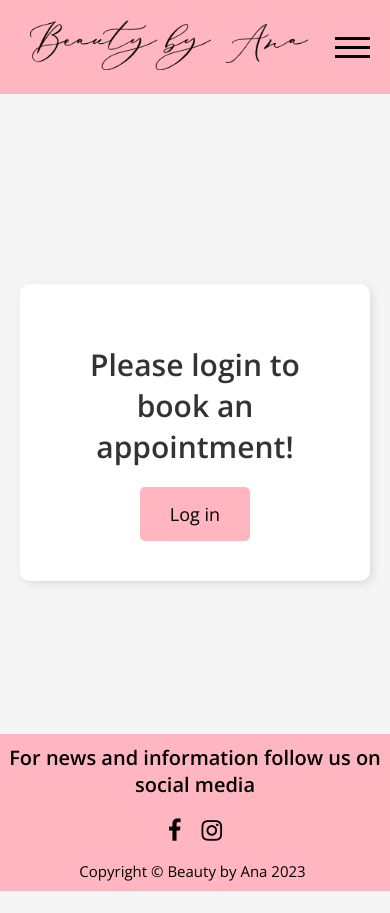
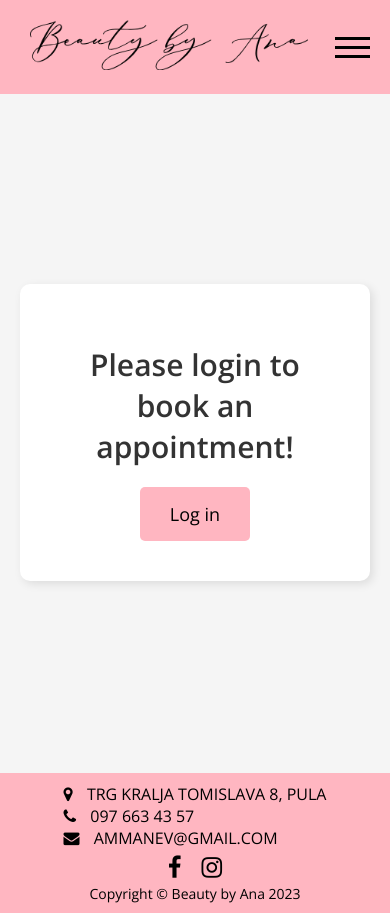
Before and after one commit to mateorumac/Beauty-by-Ana, a Vue app: page /termini in a window 390 px wide. Before the commit the page ends 891 px from the top, so only its background shows below. Built offline with nearby package versions, Linux system fonts and the light colour scheme.

Commit message:
finished frontend

```diff
--- a/src/components/Footer.vue
+++ b/src/components/Footer.vue
@@ -1,9 +1,15 @@
 <template>
   <footer v-if="$route.path !== '/login' && $route.path !== '/signup'">
     <div class="footer-content">
-    <p class="footer-text"><b>
-    For news and information follow us on social media</b></p>
+      <!-- Contact Information -->
+      <div class="contact-info">
+        <p><i class="fa fa-map-marker"></i> TRG KRALJA TOMISLAVA 8, PULA</p>
+        <p><i class="fa fa-phone"></i> 097 663 43 57</p>
+        <p><i class="fa fa-envelope"></i> AMMANEV@GMAIL.COM</p>
+      </div>
+      <!-- Social Media -->
       <div class="social-media">
+        <p class="footer-text">Follow to stay updated</p>
         <a href="https://www.facebook.com/anaminyme.manev" target="_blank" class="social-icon">
           <i class="fa fa-facebook-f"></i>
         </a>
@@ -11,10 +17,10 @@
           <i class="fa fa-instagram"></i>
         </a>
       </div>
+      <!-- Copyright -->
       <p class="footer-text1">Copyright © Beauty by Ana 2023</p>
     </div>
   </footer>
-
 </template>
 
 <style lang="scss">
@@ -27,38 +33,50 @@ footer {
   color: #000000;
   font-family: 'Open Sans', sans-serif;
   box-sizing: border-box;
-  padding: 5px 0; /* Increased height */
+  padding: 10px 0; /* Increased height for better spacing */
 }
 
 .footer-content {
   display: flex;
-  flex-direction: column;
-  align-items: center;
-  justify-content: center;
+  justify-content: space-between; /* Distribute items across the footer */
+  align-items: center; /* Center items vertically */
   text-align: center;
+  padding: 0 20px; /* Horizontal padding */
+}
+
+.contact-info {
+  flex: 1; /* Allow this section to take as much space as needed */
+  text-align: left; /* Align text to the left */
+  font-size: 18px;
+  display: flex;
+  flex-direction: column; /* Stack contact info vertically */
+  align-items: flex-start; /* Align items to the start of the container */
+}
+
+.contact-info p {
+  margin: 0; /* Remove margin for consistent spacing */
+  font-size: 16px; /* Ensure font size is consistent */
+}
+
+.contact-info i {
+  margin-right: 10px;
+}
+
+.social-media {
+  flex: 1; /* Center the social media section */
+  display: flex;
+  align-items: center; /* Align items vertically */
+  justify-content: center; /* Center the social media icons */
 }
 
 .footer-text {
-  margin: 5px 0;
-  font-size: 20px;
-}
-
-.footer-text1 {
-  margin: 5px;
-  margin-left: 0;
-  font-size: 15px;
-}
-.social-media {
-  display: flex;
-  flex-direction: row;
-  align-items: center;
-  justify-content: center;
-  margin: 10px 0; /* Space between text and icons */
+  margin-right: 20px; /* Space between text and icons */
+  font-size: 16px; /* Ensure font size is consistent */
 }
 
 .social-icon {
   margin: 0 10px;
-  font-size: 24px;
+  font-size: 24px; /* Ensure icons are the same size */
   color: #000000;
   transition: transform 0.3s ease, color 0.3s ease;
 }
@@ -68,31 +86,40 @@ footer {
   color: #fff;
 }
 
+.footer-text1 {
+  flex: 1; /* Allow this section to take as much space as needed */
+  text-align: right; /* Align text to the right */
+  font-size: 16px; /* Ensure font size is consistent */
+}
+
 @media (max-width: 600px) {
   .footer-content {
     flex-direction: column;
     align-items: center;
     text-align: center;
+  }
 
+  .contact-info {
+    text-align: center; /* Center-align text on small screens */
+    margin-bottom: 1px;
   }
 
   .social-media {
-    flex-direction: row;
-    justify-content: center; /* Center align the icons */
-    margin-top: 10px;
-
+    display: flex;
+    align-items: center;
+    justify-content: center; /* Center the social media icons */
+    margin-bottom: 1px; /* Space between social media and copyright */
   }
 
-  .social-media .footer-text {
-    margin-bottom: 10px;
-     /* Space between the text and icons */
+  .footer-text {
+    display: none; /* Hide the "Follow to stay updated" text on mobile */
   }
 
-  .social-icon {
-    margin: 0 10px; /* Space between the icons */
+  .footer-text1 {
+    font-size: 14px;
+    margin: 0; /* Smaller font size for copyright */
   }
 }
-
 </style>
 
 <script>
--- a/src/components/Navbar.vue
+++ b/src/components/Navbar.vue
@@ -10,7 +10,6 @@
       <li><router-link to="/cjenik">Prices</router-link></li>
       <li><router-link to="/termini">Booking</router-link></li>
       <li><router-link to="/korisnici">Reviews</router-link></li>
-      <li><router-link to="/kontakt">Contact</router-link></li>
       <li v-if="!isAuthenticated()">
         <router-link to="/signup" class="register-button">Register now</router-link>
       </li>
@@ -28,7 +27,6 @@
       <li @click="toggleNav"><router-link to="/cjenik">Prices</router-link></li>
       <li @click="toggleNav"><router-link to="/termini">Booking</router-link></li>
       <li @click="toggleNav"><router-link to="/korisnici">Reviews</router-link></li>
-      <li @click="toggleNav"><router-link to="/kontakt">Contact</router-link></li>
       <li v-if="!isAuthenticated()" @click="toggleNav">
         <router-link to="/signup" class="register-button">Register now</router-link>
       </li>
@@ -38,7 +36,6 @@
     </ul>
   </nav>
 </template>
-
 
 <script>
 import { isAuthenticated } from '../router/helpers'; // Adjust the path to the correct location
--- a/src/views/Cjenik.vue
+++ b/src/views/Cjenik.vue
@@ -87,7 +87,7 @@ h1 {
   width: 50%;
   margin: 0 auto;
   text-align: center;
-  min-height: calc(100vh - 187px); /* Adjust as needed to ensure footer at bottom */
+  min-height: calc(100vh - 180px); /* Adjust as needed to ensure footer at bottom */
   display: flex;
   flex-direction: column;
   justify-content: center;
--- a/src/views/Termini.vue
+++ b/src/views/Termini.vue
@@ -56,13 +56,12 @@
 
 
 <style>
-@import url('https://fonts.googleapis.com/css2?family=Great+Vibes&display=swap');
 @import url('https://fonts.googleapis.com/css2?family=Open+Sans:wght@400;600&display=swap');
 
 .page-container {
   display: flex;
   flex-direction: column;
-  min-height: 75.8vh; /* Ensure the container covers the full height of the viewport */
+  min-height: 80.5vh; /* Ensure the container covers the full height of the viewport */
 }
 
 .content-wrap {
```
Lines whose indentation alone changed are shown as unchanged.
